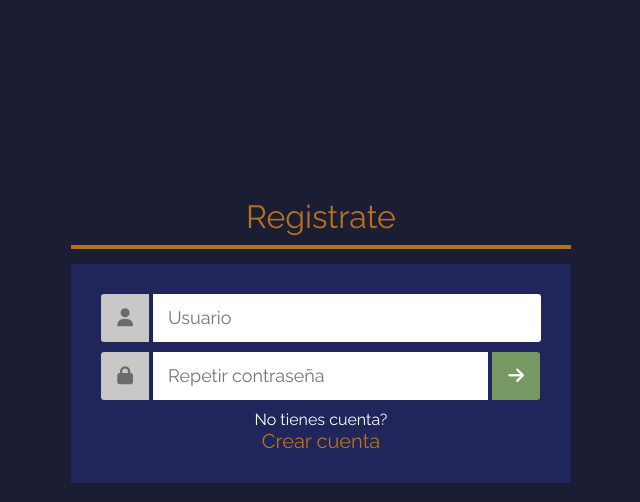
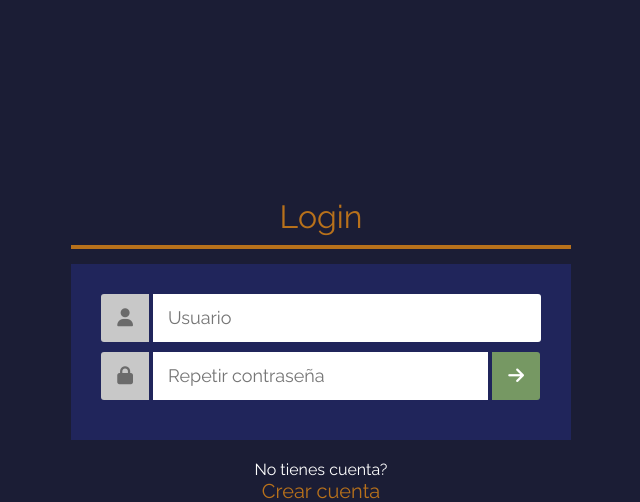
Before and after one commit to DNavarro10/login, a PHP site: page /login.php in a window 1280 px wide. Shown: the top 502 px of the page, without its empty margins (319-959 px from the left). Run offline with PHP 8.4, Linux system fonts and the light colour scheme; some libraries are stand-ins or nearby versions.

Commit message:
lijera correccion

```diff
--- a/Vistas/login.view.php
+++ b/Vistas/login.view.php
@@ -10,7 +10,7 @@
 </head>
 <body>
 	<div class="contenedor">
-		<h1 class="titulo">Registrate</h1>
+		<h1 class="titulo">Login</h1>
 		<hr class="border">
 			<div class="contenido">
 				<form action="<?php echo htmlspecialchars($_SERVER['PHP_SELF']); ?>" class="formulario" name="login" method="post">
@@ -28,11 +28,11 @@
 						</div>
 					<?php endif; ?>
 				</form>
-				<p class="texto-registrate">
+			</div>
+			<p class="texto-registrate">
 				No tienes cuenta?
 				<a id="cerrar" href="registrate.php">Crear cuenta</a>
 			</p>
-			</div>
 	</div>
 
 </body>
```
